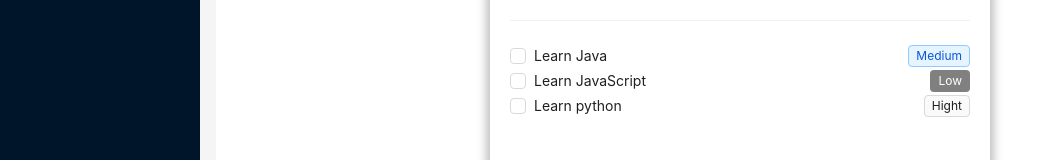
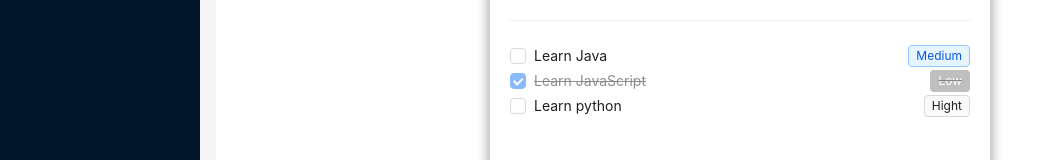
Before and after one commit to congbnvn0709/react-demo-rocket-raiway, a React (Create React App) app: page /todo in a window 1280 px wide. Shown: the part 417-577 px from the top of the page, without its empty margins (0-1055 px from the left). Built offline with nearby package versions, Linux system fonts and the light colour scheme; sample sign-in values are in the browser's storage.

Commit message:
done redux-toolkit

```diff
--- a/src/pages/admin/features/TodoList/ListTodo/listTodoSice.js
+++ b/src/pages/admin/features/TodoList/ListTodo/listTodoSice.js
@@ -12,7 +12,6 @@ const listTodoSlice = createSlice({
         },
         toggleTodoStatus: (state, action) => {
             const currentTodo = state.find(todo => todo.id === action.payload);
-            console.log(currentTodo);
             currentTodo.completed = !currentTodo.completed
         }
     }
--- a/src/pages/admin/features/TodoList/Todo/index.jsx
+++ b/src/pages/admin/features/TodoList/Todo/index.jsx
@@ -10,7 +10,7 @@ const priorityColorMapping = {
 };
 
 export default function Todo({ id, name, prioriry, completed }) {
-  const [checked, setChecked] = useState(false);
+  const [checked, setChecked] = useState(completed);
   const dispatch = useDispatch();
   const toggleCheckbox = () => {
     setChecked(!checked);
--- a/src/stores/selector.js
+++ b/src/stores/selector.js
@@ -22,9 +22,8 @@ export const todoRemainingSelector = createSelector(
                     prioritySearch.includes(todo.priority)
                     : todo.name.includes(searchText);
             }
-            return (
-                todo.name.includes(searchText) &&
-                (statusSearch === "Completed" ? todo.completed : !todo.completed) &&
+            return (todo.name.includes(searchText)
+                && (statusSearch === "Completed" ? todo.completed : !todo.completed) &&
                 (prioritySearch.length ? prioritySearch.includes(todo.priority) : true)
             );
         });
```
